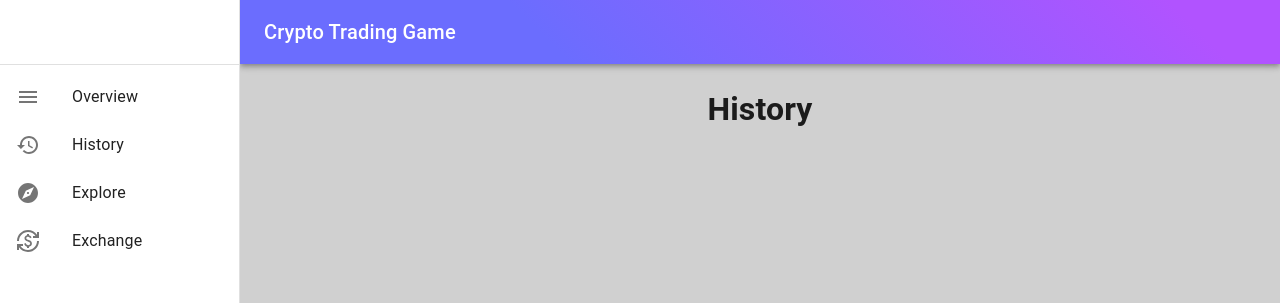
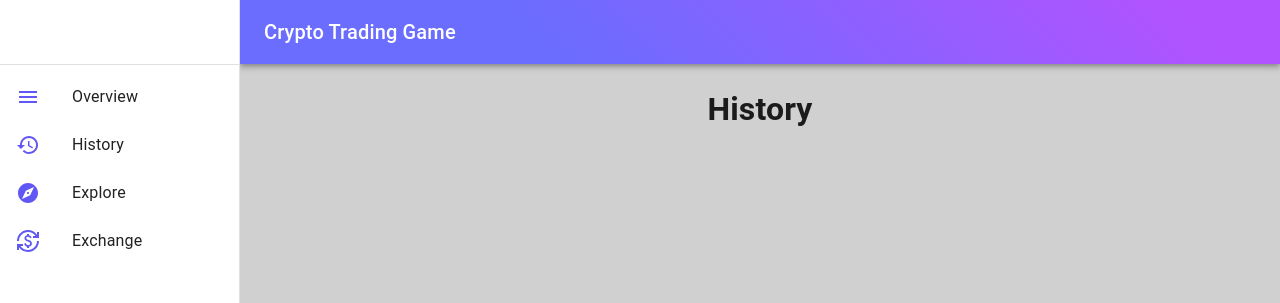
Before and after one commit to PogChampisAlreadyTaken/wt-frontend, a React (Create React App) app: page /explore in a window 1280 px wide. Shown: the top 303 px of the page. Built offline with nearby package versions, Linux system fonts and the light colour scheme.

Commit message:
fix path

```diff
--- a/src/components/LeftsideMenu.tsx
+++ b/src/components/LeftsideMenu.tsx
@@ -32,22 +32,22 @@ export default function LeftsideMenu() {
   const itemsList = [
     {
       text: "Overview",
-      icon: <MenuIcon />,
+      icon: <MenuIcon style={{fill: "#6157f4"}} />,
       onClick: () => navigate("/overview"),
     },
     {
       text: "History",
-      icon: <HistoryIcon />,
+      icon: <HistoryIcon style={{fill: "#6157f4"}} />,
       onClick: () => navigate("/history"),
     },
     {
       text: "Explore",
-      icon: <ExploreIcon />,
+      icon: <ExploreIcon style={{fill: "#6157f4"}} />,
       onClick: () => navigate("/explore"),
     },
     {
       text: "Exchange",
-      icon: <CurrencyExchangeIcon />,
+      icon: <CurrencyExchangeIcon style={{fill: "#6157f4"}} />,
       onClick: () => navigate("/exchange"),
     },
   ];
@@ -72,6 +72,9 @@ export default function LeftsideMenu() {
         </Toolbar>
       </AppBar>
       <Drawer
+       style={{
+        background: "linear-gradient(45deg, #6B6DFE 30%, #B153FF 90%)",
+      }}
         sx={{
           width: drawerWidth,
           flexShrink: 0,
```
